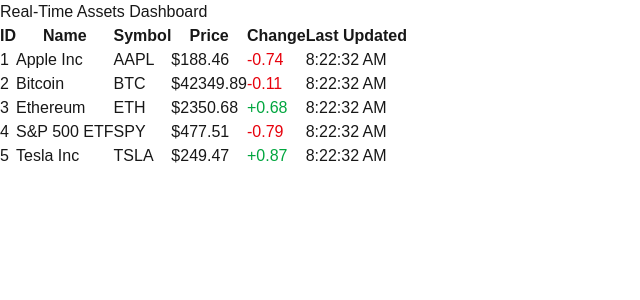
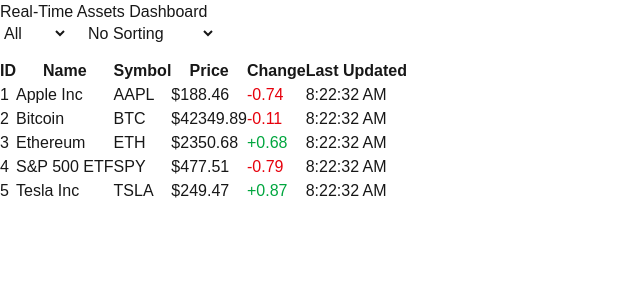
Before and after one commit to raghadhabib/MetaSoftwareTask, a Next.js app: page / in a window 1280 px wide. Shown: the top 300 px of the page, without its empty margins (0-640 px from the left). Built offline with nearby package versions, Linux system fonts and the light colour scheme.

Commit message:
add client-side filtering and sorting for assets

```diff
--- a/app/page.tsx
+++ b/app/page.tsx
@@ -7,6 +7,8 @@
 
 export default function Home() {
   const [data, setData] = useState(initialAssets);
+  const [filterType, setFilterType] = useState<string>("All");
+  const [sortBy, setSortBy] = useState<string>("");
 
   useEffect(() => {
     const interval = setInterval(() => {
@@ -28,10 +30,42 @@
     return () => clearInterval(interval);
   }, []);
 
+  // Apply filtering and sorting
+  const filteredAssets = data
+  .filter((asset) =>
+    filterType === "All" ? true : asset.type === filterType
+  )
+  .sort((a, b) => {
+    if (sortBy === "price") return b.price - a.price;
+    if (sortBy === "change") return b.change - a.change;
+    return 0;
+  });
+
   return (
     <div>
       <h1>Real-Time Assets Dashboard</h1>
-      <AssetTable assets={data} />
+      <div style={{ display: "flex", gap: "1rem", marginBottom: "1rem" }}>
+    <select
+      value={filterType}
+      onChange={(e) => setFilterType(e.target.value)}
+    >
+      <option value="All">All</option>
+      <option value="Stock">Stock</option>
+      <option value="Crypto">Crypto</option>
+      <option value="ETF">ETF</option>
+    </select>
+
+    <select
+      value={sortBy}
+      onChange={(e) => setSortBy(e.target.value)}
+    >
+      <option value="">No Sorting</option>
+      <option value="price">Sort by Price</option>
+      <option value="change">Sort by Change</option>
+    </select>
+  </div>
+
+      <AssetTable assets={filteredAssets} />
     </div>
   );
 }
```
